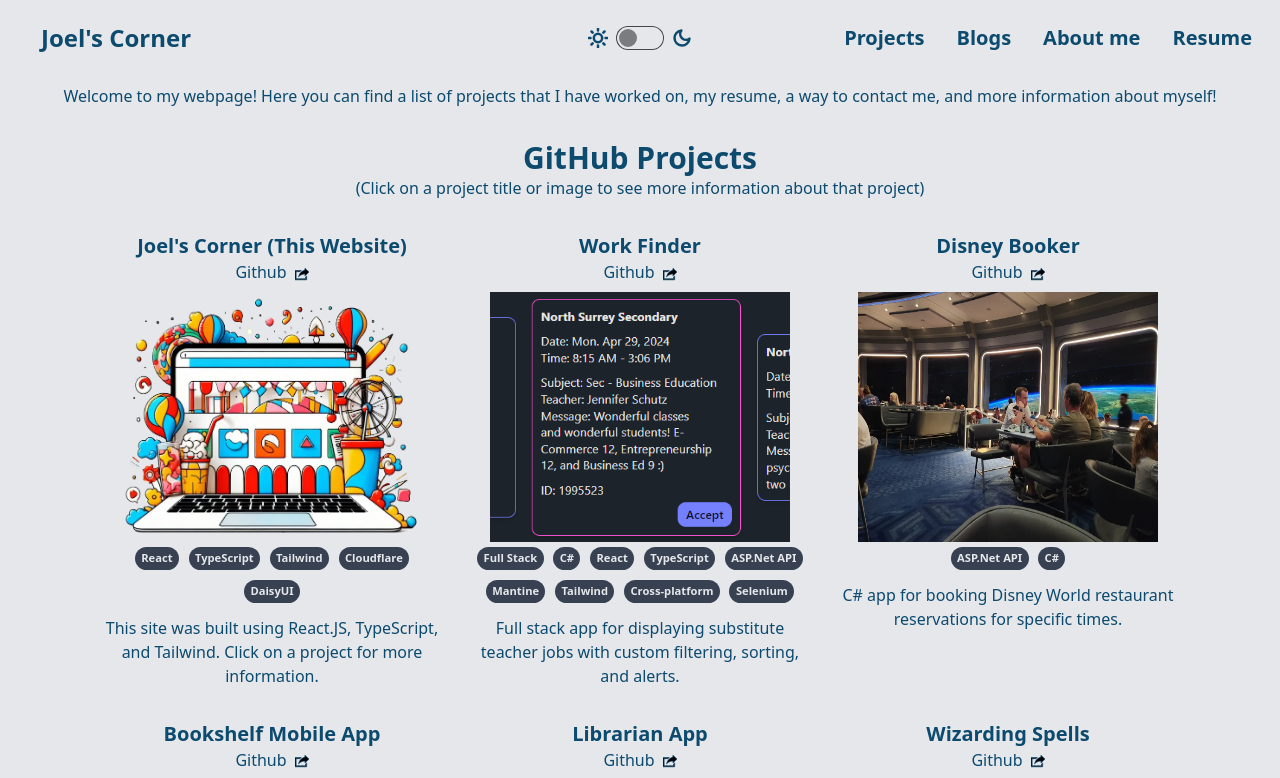
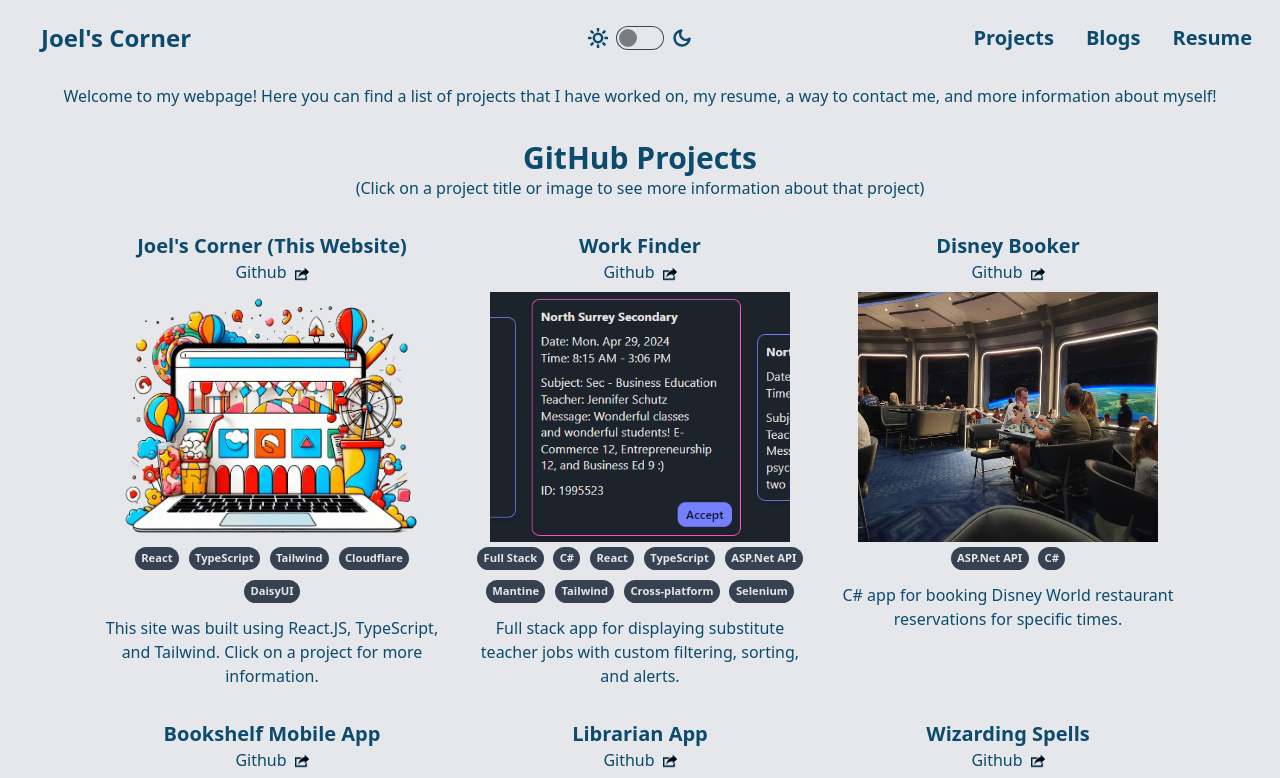
Before and after one commit to Neeblue/joels-corner, a React (Vite) app: page / in a window 1280 px wide. Shown: the top 778 px of the page. Built offline with nearby package versions, Linux system fonts and the light colour scheme; the HTML template or start-up script is replaced by a standard one.

Commit message:
feat: remove about me page

```diff
--- a/src/App.tsx
+++ b/src/App.tsx
@@ -1,7 +1,6 @@
 import Navbar from "@components/Navbar";
 import Footer from "@components/Footer";
 import Introduction from "@components/Introduction";
-import About from "@pages/About";
 import Projects from "@pages/Projects";
 import Spells from "@pages/Spells";
 import Resume from "@pages/Resume";
@@ -29,7 +28,6 @@ export default function App() {
               <Route path="projects/:keyword" element={<SingleProject />} />
               <Route path="blogs" element={<Blogs />} />
               <Route path="blogs/:keyword" element={<SingleBlog />} />
-              <Route path="about" element={<About />} />
               <Route path="resume" element={<Resume />} />
               <Route path="projects/spells/app" element={<Spells />} />
               <Route path="projects/notes/app" element={<Notes />} />
--- a/src/components/Navbar.tsx
+++ b/src/components/Navbar.tsx
@@ -37,7 +37,6 @@ export default function Navbar() {
                     <ul tabIndex={0} className={`menu menu-sm dropdown-content mt-3 z-[1] p-2 shadow bg-base-100 text-primary rounded-box w-36 ${dropdownOpen ? '' : 'hidden'}`}>
                         <li><Link className="text-lg" onClick={closeDropdown} to="/projects">Projects</Link></li>
                         <li><Link className="text-lg" onClick={closeDropdown} to="/blogs">Blogs</Link></li>
-                        <li><Link className="text-lg" onClick={closeDropdown} to="/about">About me</Link></li>
                         <li><Link className="text-lg" onClick={closeDropdown} to="/resume">Resume</Link></li>
                     </ul>
                 </div>
@@ -61,7 +60,6 @@ export default function Navbar() {
                 <ul className="menu menu-horizontal px-1">
                     <li><Link className="text-xl" to="/projects">Projects</Link></li>
                     <li><Link className="text-xl" to="/blogs">Blogs</Link></li>
-                    <li><Link className="text-xl" to="/about">About me</Link></li>
                     <li><Link className="text-xl" to="/resume">Resume</Link></li>
                 </ul>
             </div>
```
